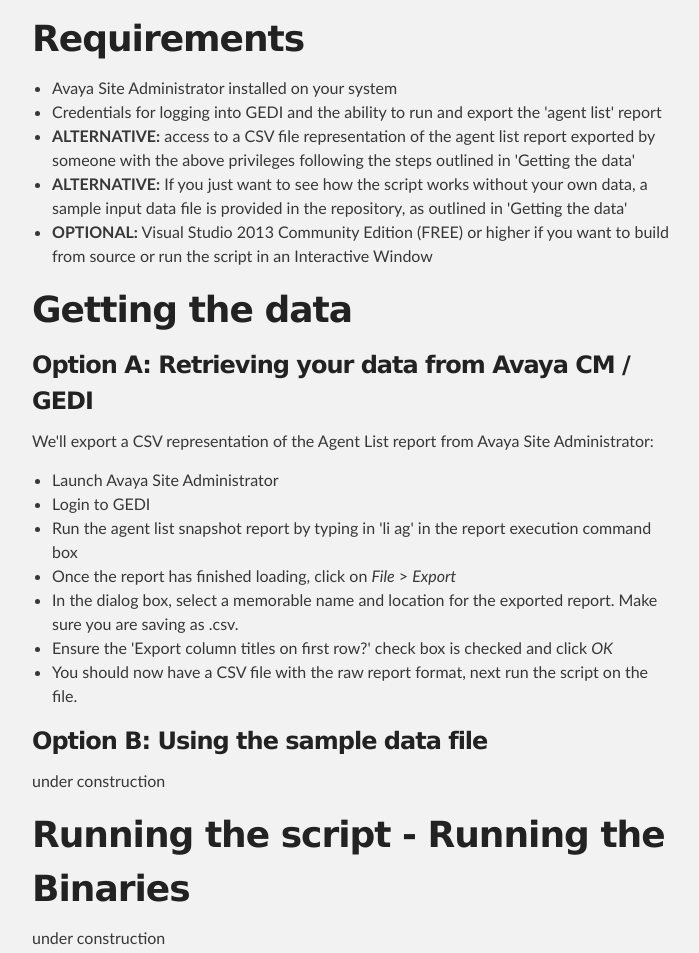
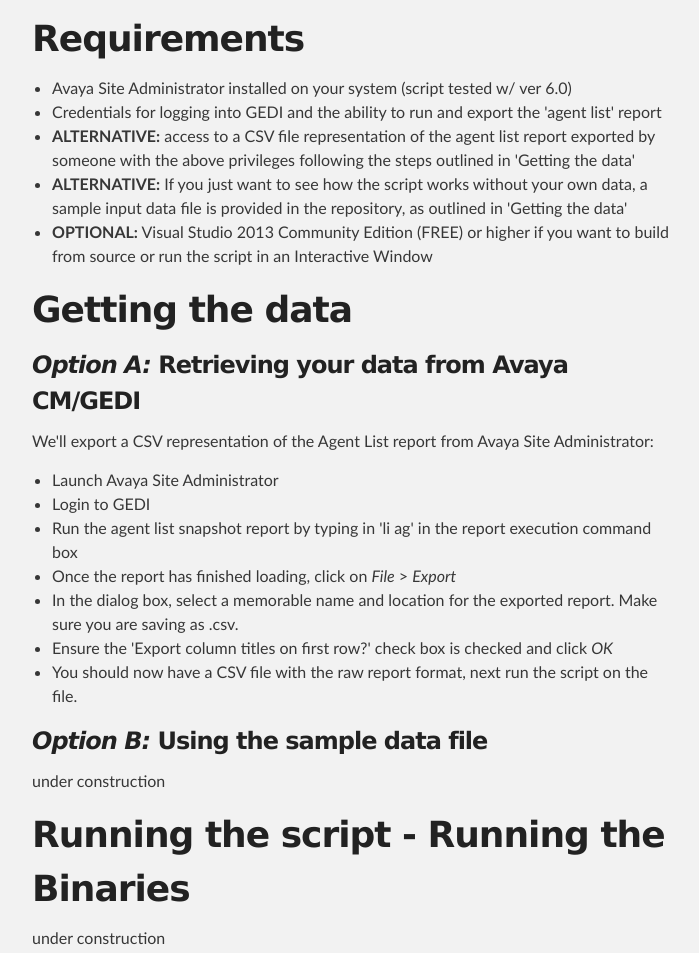
Before and after one commit to ablankholm/Unpivot-Avaya-CM-Agent-List-Report, a plain HTML site: page index.html in a window 1280 px wide. Shown: the part 781-1734 px from the top of the page, without its empty margins (288-987 px from the left). Drawn offline with Linux system fonts and the light colour scheme.

```diff
--- a/index.html
+++ b/index.html
@@ -53,7 +53,7 @@
 <a id="requirements" class="anchor" href="#requirements" aria-hidden="true"><span class="octicon octicon-link"></span></a>Requirements</h1>
 
 <ul>
-<li>Avaya Site Administrator installed on your system</li>
+<li>Avaya Site Administrator installed on your system (script tested w/ ver 6.0)</li>
 <li>Credentials for logging into GEDI and the ability to run and export the 'agent list' report</li>
 <li>
 <strong>ALTERNATIVE:</strong> access to a CSV file representation of the agent list report exported by someone with the above privileges following the steps outlined in 'Getting the data'</li>
@@ -67,7 +67,7 @@
 <a id="getting-the-data" class="anchor" href="#getting-the-data" aria-hidden="true"><span class="octicon octicon-link"></span></a>Getting the data</h1>
 
 <h3>
-<a id="option-a-retrieving-your-data-from-avaya-cm--gedi" class="anchor" href="#option-a-retrieving-your-data-from-avaya-cm--gedi" aria-hidden="true"><span class="octicon octicon-link"></span></a><strong>Option A:</strong> Retrieving your data from Avaya CM / GEDI</h3>
+<a id="option-a-retrieving-your-data-from-avaya-cmgedi" class="anchor" href="#option-a-retrieving-your-data-from-avaya-cmgedi" aria-hidden="true"><span class="octicon octicon-link"></span></a><em>Option A:</em> Retrieving your data from Avaya CM/GEDI</h3>
 
 <p>We'll export a CSV representation of the Agent List report from Avaya Site Administrator:</p>
 
@@ -84,7 +84,7 @@
 </ul>
 
 <h3>
-<a id="option-b-using-the-sample-data-file" class="anchor" href="#option-b-using-the-sample-data-file" aria-hidden="true"><span class="octicon octicon-link"></span></a><strong>Option B:</strong> Using the sample data file</h3>
+<a id="option-b-using-the-sample-data-file" class="anchor" href="#option-b-using-the-sample-data-file" aria-hidden="true"><span class="octicon octicon-link"></span></a><em>Option B:</em> Using the sample data file</h3>
 
 <p>under construction</p>
 
```
Also changed, not shown: params.json (+1 -1 lines).
